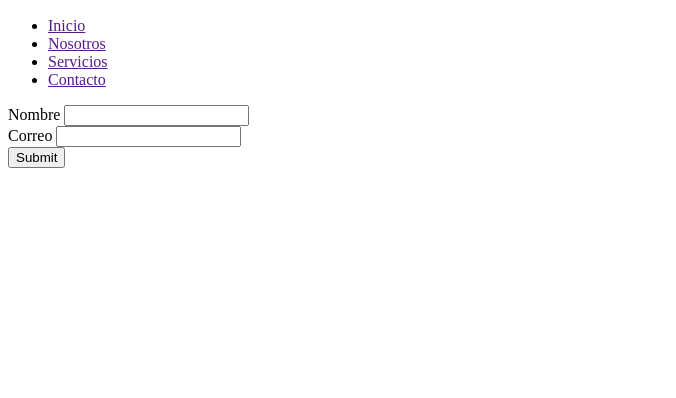
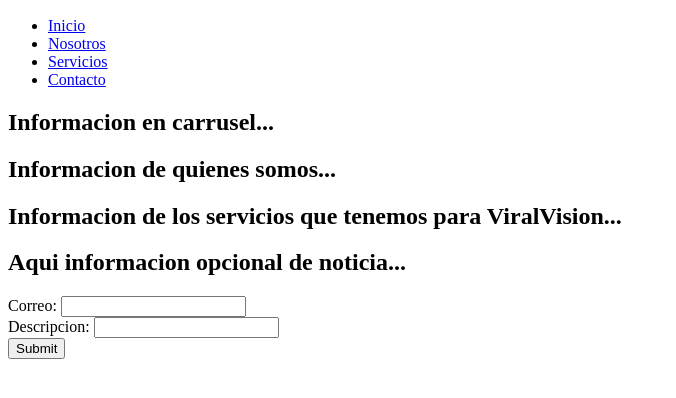
Before and after one commit to de18907/Actividad-2.2-Unidad-2, a plain HTML site: page index.html in a window 1280 px wide. Shown: the part 76-474 px from the top of the page, without its empty margins (0-676 px from the left). Drawn offline with Linux system fonts and the light colour scheme.

Commit message:
Add files via upload

```diff
--- a/index.html
+++ b/index.html
@@ -19,39 +19,47 @@
             </div>
             <div>
                 <ul>
-                    <li><a href="">Inicio</a></li>
-                    <li><a href="">Nosotros</a></li>
-                    <li><a href="">Servicios</a></li>
-                    <li><a href="">Contacto</a></li>
+                    <li><a href="#inicio">Inicio</a></li>
+                    <li><a href="#nosotros">Nosotros</a></li>
+                    <li><a href="#servicios">Servicios</a></li>
+                    <li><a href="contacto">Contacto</a></li>
                 </ul>
             </div>
         </nav>
     </header>
     <main>
-        <section>
+        <section id="inicio">
             <article>
-
+                <h2>Informacion en carrusel...</h2>
             </article>
+        </section>
+        <section id="nosotros">
             <article>
-
+                <h2>Informacion de quienes somos...</h2>
+            </article>
+        </section>
+        <section id="servicios">
+            <article>
+                <h2>Informacion de los servicios que tenemos para ViralVision...</h2>
             </article>
         </section>
     </main>
     <aside>
         <section>
             <article>
-
+                <h2>Aqui informacion opcional de noticia...</h2>
             </article>
         </section>
     </aside>
     <footer>
+        <!--Aqui informacion de formulario para enviar al correo mersaje por si esta interesado en ViralVision-->
         <section>
-        <article>
+            <article id="contacto">
                 <form action="">
-                <label for="nombre">Nombre</label>
-                <input type="text" id="nombre"><br>
-                <label for="correo">Correo</label>
+                    <label for="correo">Correo: </label>
                     <input type="eamail" id="correo"><br>
+                    <label for="descripcion">Descripcion: </label>
+                    <input type="text" id="descripcion"><br>
                     <input type="submit">
                 </form>
             </article>
```
Lines whose indentation alone changed are shown as unchanged.
